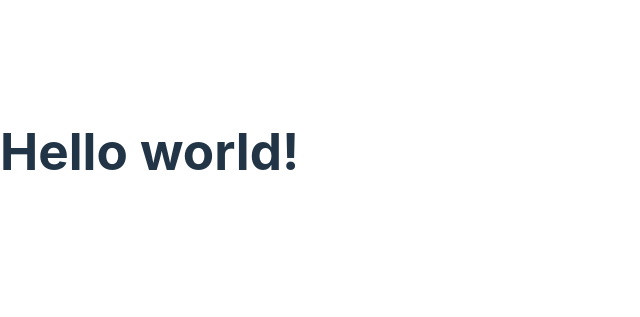
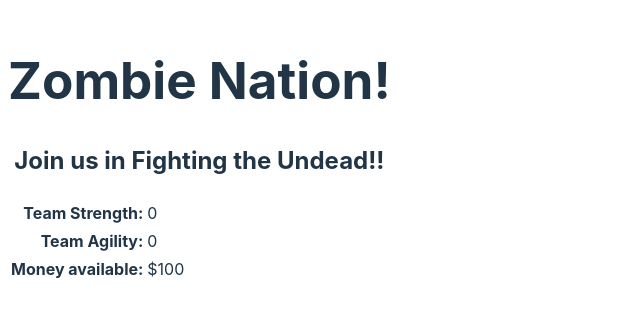
Before and after one commit to JordanChristensen/ga-section3-lab4-react-state-management, a React (Vite) app: page / in a window 1280 px wide. Shown: the part 249-566 px from the top of the page, without its empty margins (0-640 px from the left). Built offline with nearby package versions, Linux system fonts and the light colour scheme.

Commit message:
init root view

```diff
--- a/src/App.jsx
+++ b/src/App.jsx
@@ -1,7 +1,58 @@
-// src/App.jsx
+import "./App.css";
+import { useState } from "react";
+import ZombieFightersData from "./components/zombieFightersData.js";
+
+const teamStats = {
+  teamStrength: 0,
+  teamAgility: 0,
+};
 
 const App = () => {
-  return <h1>Hello world!</h1>;
+  const [team, setTeam] = useState([]);
+  const [money, setMoney] = useState(100);
+  const [zombieFighters, setZombieFighters] = useState(ZombieFightersData);
+  const [combinedStats, setCombinedStats] = useState(teamStats);
+
+  const handleAddFighterToTeam = (newFighter) => {
+    if (money >= newFighter.price) {
+      setTeam([...team, newFighter]);
+      setMoney((prevMoney) => prevMoney - newFighter.price);
+      setCombinedStats((prevStats) => ({
+        teamStrength: prevStats.teamStrength + newFighter.strength,
+        teamAgility: prevStats.teamAgility + newFighter.agility,
+      }));
+      const updateAvailableFighters = zombieFighters.filter(
+        (recentlyAddedFighter) => newFighter.name !== recentlyAddedFighter.name
+      );
+      setZombieFighters(updateAvailableFighters);
+    } else {
+      console.log(
+        "You don't have enough money to hire this fighter onto your team!"
+      );
+    }
+  };
+  return (
+    <main>
+      <h1>Zombie Nation!</h1>
+      <h2>Join us in Fighting the Undead!!</h2>
+      <table>
+        <tbody>
+          <tr>
+            <th>Team Strength:</th>
+            <td>{combinedStats.teamStrength}</td>
+          </tr>
+          <tr>
+            <th>Team Agility:</th>
+            <td>{combinedStats.teamAgility}</td>
+          </tr>
+          <tr>
+            <th>Money available: </th>
+            <td>${money}</td>
+          </tr>
+        </tbody>
+      </table>
+    </main>
+  );
 };
 
 export default App;
```
